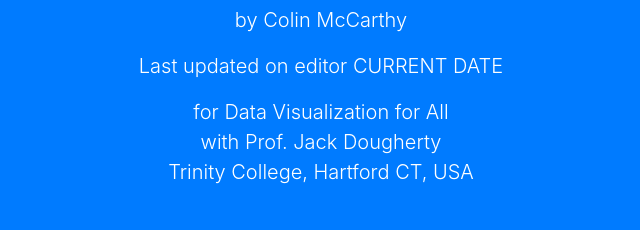
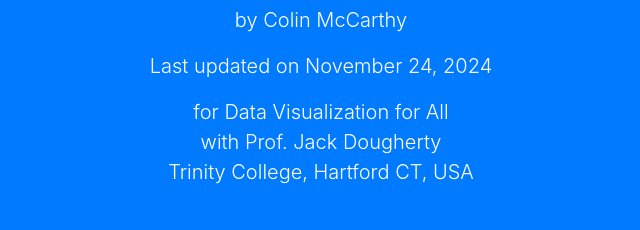
Before and after one commit to cmccarthy7/practice-story, a plain HTML site: page index.html in a window 1280 px wide. Shown: the part 303-533 px from the top of the page, 319-959 px from the left. Drawn offline with nearby package versions, Linux system fonts and the light colour scheme.

Commit message:
Update index.html

```diff
--- a/index.html
+++ b/index.html
@@ -55,7 +55,7 @@
     <div class="container text-center">
       <h1>Targeting Affordable Housing: Analyzing Eviction and Income Data to Guide the USA Program’s Impact in Greater Hartford</h1>
       <p class="lead">by Colin McCarthy</p>
-      <p class="lead">Last updated on editor CURRENT DATE</p>
+      <p class="lead">Last updated on November 24, 2024</p>
       <p class="lead">for Data Visualization for All</br>with Prof. Jack Dougherty</br>Trinity College, Hartford CT, USA</p>
     </div>
   </header>
```
